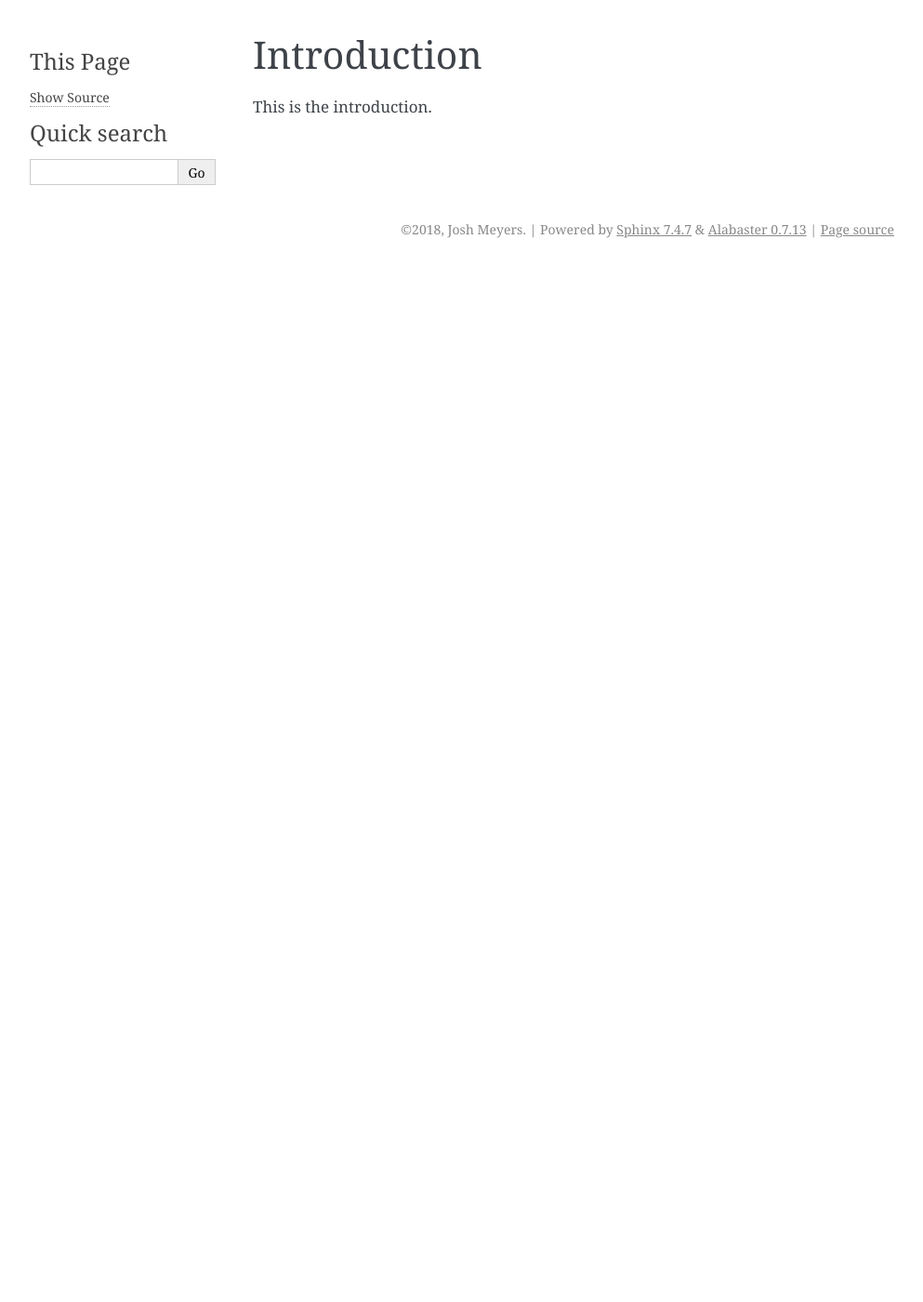
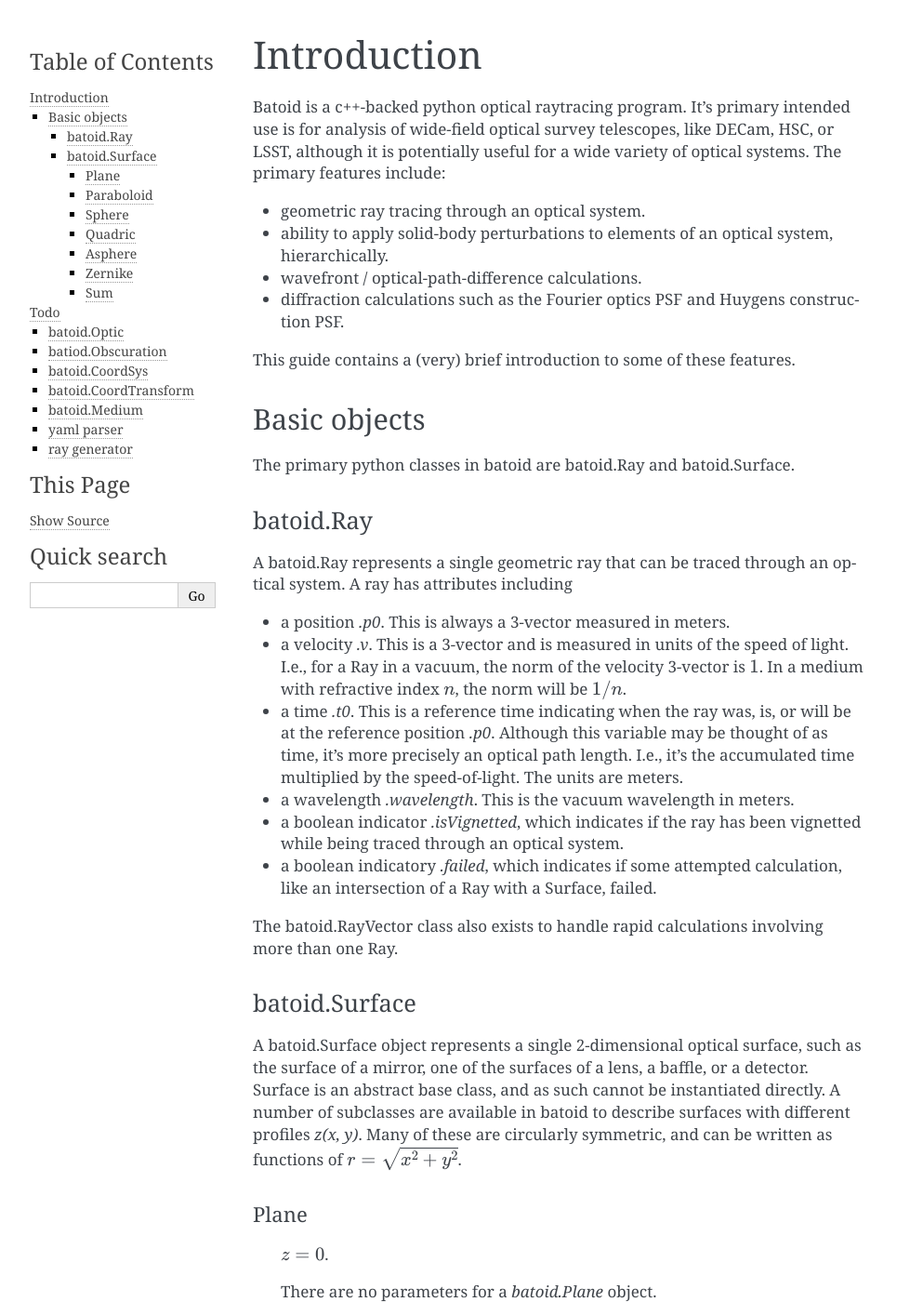
Before and after one commit to jmeyers314/batoid, a Sphinx documentation site: the page built from doc/intro.rst, in a window 1280 px wide and 1400 px high. Shown: the whole window at 93% size, without its empty margins (148-1141 px from the left). Built offline with Sphinx 7.4.7, drawn with Linux system fonts in a browser that asks for light colours; some of the changed text lies outside the part shown.

Commit message:
Add introduction documentation

```diff
--- a/doc/conf.py
+++ b/doc/conf.py
@@ -32,6 +32,7 @@ extensions = [
     'sphinx.ext.autodoc',
     'sphinx.ext.intersphinx',
     'sphinx.ext.autosummary',
+    'sphinx.ext.mathjax',
     'sphinx.ext.napoleon',
     'numpydoc',
 ]
--- a/doc/intro.rst
+++ b/doc/intro.rst
@@ -1,4 +1,123 @@
 Introduction
 ============
 
-This is the introduction.
+Batoid is a c++-backed python optical raytracing program.  It's primary intended use is for analysis
+of wide-field optical survey telescopes, like DECam, HSC, or LSST, although it is potentially useful
+for a wide variety of optical systems.  The primary features include:
+
+- geometric ray tracing through an optical system.
+- ability to apply solid-body perturbations to elements of an optical system, hierarchically.
+- wavefront / optical-path-difference calculations.
+- diffraction calculations such as the Fourier optics PSF and Huygens construction PSF.
+
+This guide contains a (very) brief introduction to some of these features.
+
+Basic objects
+-------------
+
+The primary python classes in batoid are batoid.Ray and batoid.Surface.
+
+batoid.Ray
+~~~~~~~~~~
+
+A batoid.Ray represents a single geometric ray that can be traced through an optical system.  A ray
+has attributes including
+
+- a position `.p0`.  This is always a 3-vector measured in meters.
+- a velocity `.v`.  This is a 3-vector and is measured in units of the speed of light.  I.e.,
+  for a Ray in a vacuum, the norm of the velocity 3-vector is :math:`1`.  In a medium with
+  refractive index :math:`n`, the norm will be :math:`1/n`.
+- a time `.t0`.  This is a reference time indicating when the ray was, is, or will be at the
+  reference position `.p0`.  Although this variable may be thought of as time, it's more precisely
+  an optical path length.  I.e., it's the accumulated time multiplied by the speed-of-light. The
+  units are meters.
+- a wavelength `.wavelength`.  This is the vacuum wavelength in meters.
+- a boolean indicator `.isVignetted`, which indicates if the ray has been vignetted while being
+  traced through an optical system.
+- a boolean indicatory `.failed`, which indicates if some attempted calculation, like an
+  intersection of a Ray with a Surface, failed.
+
+The batoid.RayVector class also exists to handle rapid calculations involving more than one Ray.
+
+
+batoid.Surface
+~~~~~~~~~~~~~~
+
+A batoid.Surface object represents a single 2-dimensional optical surface, such as the surface of a
+mirror, one of the surfaces of a lens, a baffle, or a detector.  Surface is an abstract base class,
+and as such cannot be instantiated directly.  A number of subclasses are available in batoid to
+describe surfaces with different profiles `z(x, y)`.  Many of these are circularly symmetric, and
+can be written as functions of :math:`r = \sqrt{x^2+y^2}`.
+
+Plane
+.....
+  :math:`z = 0`.
+
+  There are no parameters for a `batoid.Plane` object.
+
+Paraboloid
+..........
+  :math:`z = \frac{r^2}{2R}`
+
+  The parameter :math:`R` indicates the radius of curvature at the paraboloid vertex, which is the
+  origin.
+
+Sphere
+......
+  :math:`z = \frac{r^2}{R\left(1+\sqrt{1-r^2/R^2}\right)}`
+
+  The parameter :math:`R` indicates the radius of curvature of the sphere.
+
+Quadric
+.......
+  :math:`z = \frac{r^2}{R\left(1+\sqrt{1-(1+\kappa)r^2/R^2}\right)}`
+
+  The parameter :math:`R` indicates the radius of curvature and quadric vertex, which is the
+  origin, and :math:`\kappa` indicates the conic constant of the surface.
+
+Asphere
+.......
+  :math:`z = \frac{r^2}{R\left(1+\sqrt{1-(1+\kappa)r^2/R^2}\right)} + \alpha_4 r^4 + \alpha_6 r^6 + ...`
+
+  The parameters :math:`R` and :math:`\kappa` are the same as for Quadric.  The sequence of
+  :math:`\{\alpha_4, \alpha_6, ...\}` are optional parameters indicating the departure from a
+  quadric surface.
+
+Zernike
+.......
+  :math:`z = \sum_j a_j Z_j(x, y)`
+
+  The :math:`Z_j(x, y)` are the Zernike polynomials, indexed by the Noll convention.  The sequence
+  :math:`\{a_j\}` are the coefficients for each polynomial.  This is currently the only way of
+  specifying a non-circularly-symmetric surface.
+
+Sum
+...
+  :math:`z = \sum_j z_j(x, y)`
+
+  Used to construct surfaces that are the sums of other surfaces.
+
+
+Todo
+====
+
+batoid.Optic
+------------
+
+batiod.Obscuration
+------------------
+
+batoid.CoordSys
+---------------
+
+batoid.CoordTransform
+---------------------
+
+batoid.Medium
+-------------
+
+yaml parser
+-----------
+
+ray generator
+-------------
```
Also changed, not shown: 1 other file.
